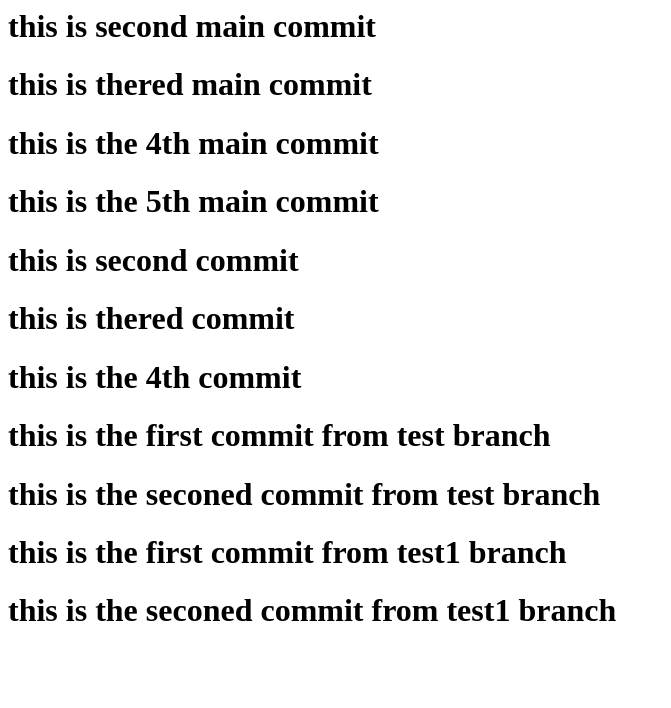
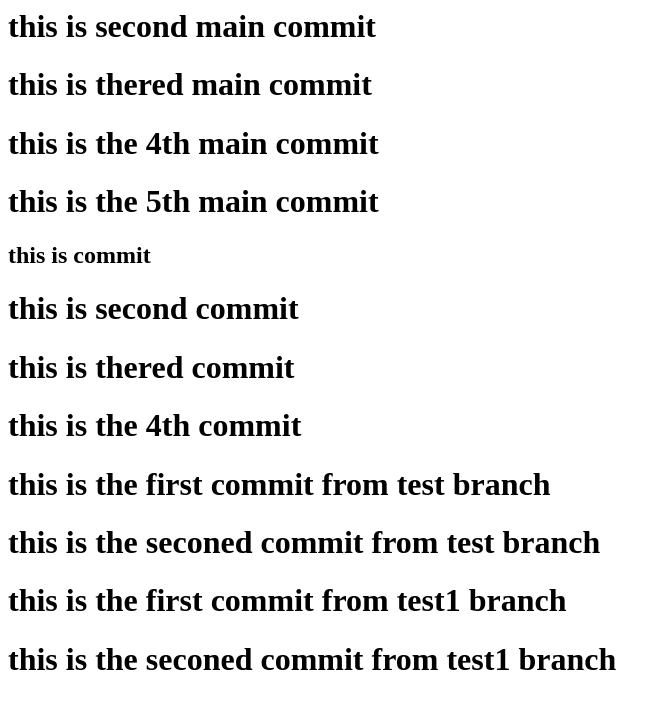
Before and after one commit to mohamadAlrimi/home-work-git-, a plain HTML site: page index.html in a window 1280 px wide. Shown: the whole page, without its empty margins (0-671 px from the left). Drawn offline with Linux system fonts and the light colour scheme.

Commit message:
this is the last commit in test1 branch

```diff
--- a/index.html
+++ b/index.html
@@ -2,7 +2,7 @@
 <h1>this is thered main commit</h1>
 <h1>this is the 4th main commit</h1>
 <h1>this is the 5th main commit</h1>
-
+<h2>this is commit</h2>
 <h1>this is second commit</h1>
 <h1>this is thered commit</h1>
 <h1>this is the 4th commit</h1>
```
